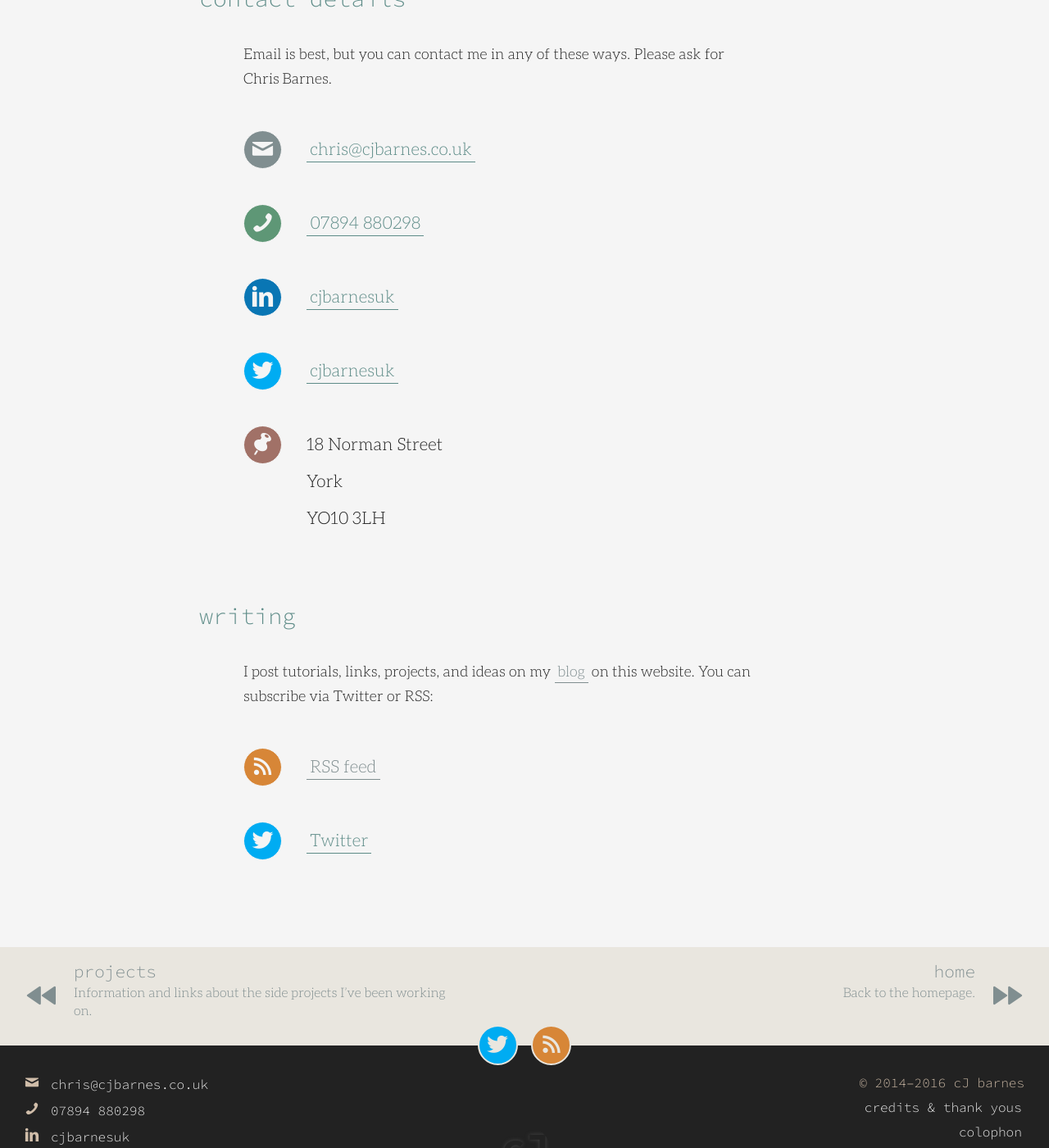
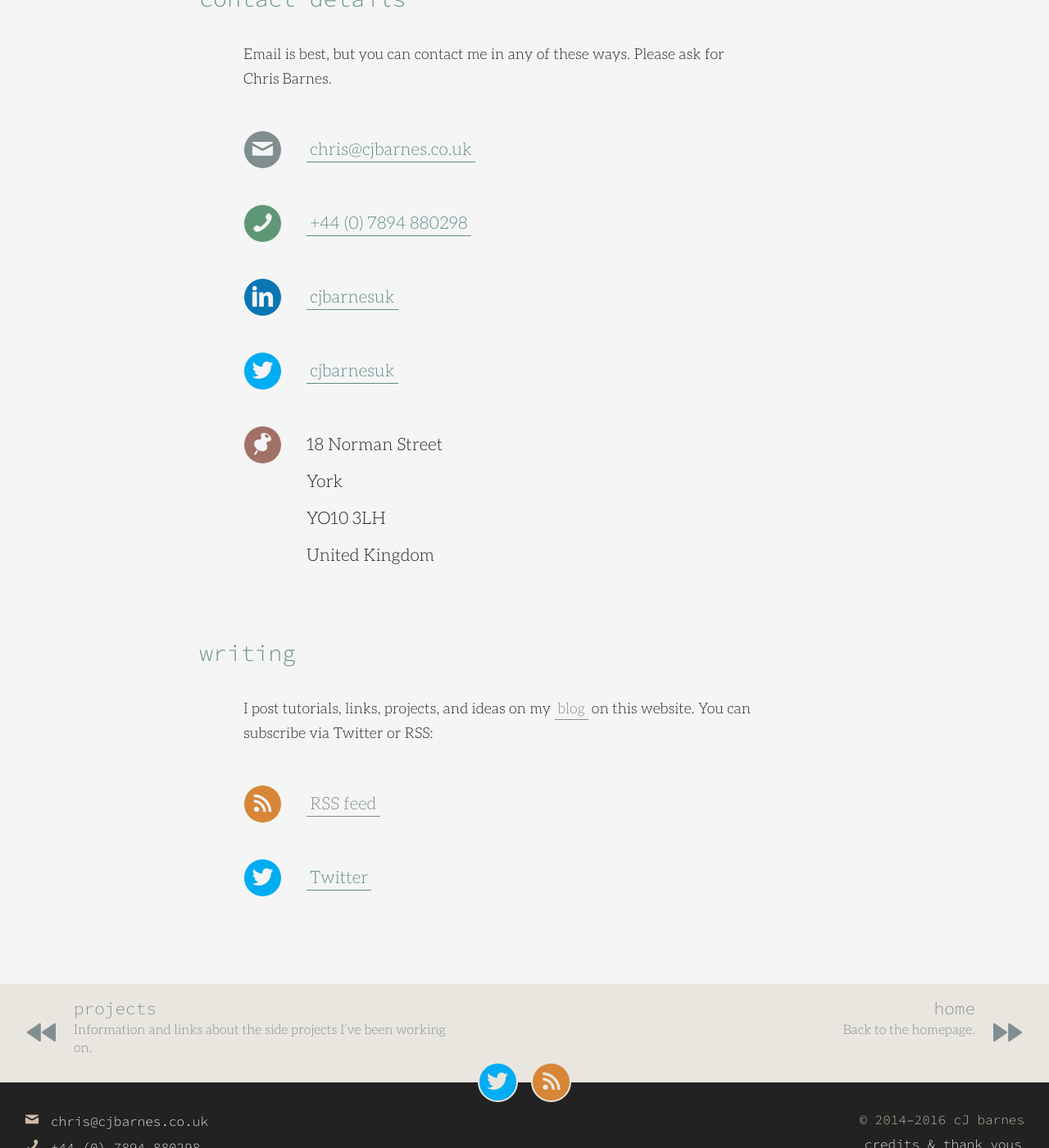
Before and after one commit to cjbarnes/cjbarnes.github.io, a Jekyll site: the page built from _pages/contact.html, in a window 1280 px wide and 1400 px high, scrolled down 569 px. Shown: the whole window at 82% size. Built offline with Jekyll 4.4.1, drawn with Linux system fonts in a browser that asks for light colours.

Commit message:
Internationalised contact details

```diff
--- a/_includes/site-footer.html
+++ b/_includes/site-footer.html
@@ -23,7 +23,7 @@
     </li>
     <li class="contact-item contact-item-phone site-footer-item">
       <i class="contact-label" title="phone">&#xe64c;</i>
-      <a href="tel:+447894880298" title="Phone me">07894 880298</a>
+      <a href="tel:+447894880298" title="Phone me">+44 (0) 7894 880298</a>
     </li>
     <li class="contact-item contact-item-linkedin site-footer-item">
       <i class="contact-label" title="linkedin">&#xe666;</i>
--- a/_pages/contact.html
+++ b/_pages/contact.html
@@ -16,7 +16,7 @@ stylesheet: contact
     </dd>
   <dt class="contact-details-label phone" title="Phone">&#xe64c;</dt>
     <dd class="contact-details-data phone">
-      <a href="tel:+447894880298" title="Phone me">07894 880298</a>
+      <a href="tel:+447894880298" title="Phone me">+44 (0) 7894 880298</a>
     </dd>
   <dt class="contact-details-label linkedin" title="LinkedIn">&#xe666;</dt>
     <dd class="contact-details-data linkedin">
@@ -31,7 +31,8 @@ stylesheet: contact
       <address>
         18 Norman Street<br>
         York<br>
-        YO10&nbsp;3LH
+        YO10&nbsp;3LH<br>
+        United Kingdom
       </address>
     </dd>
 </dl>
```
